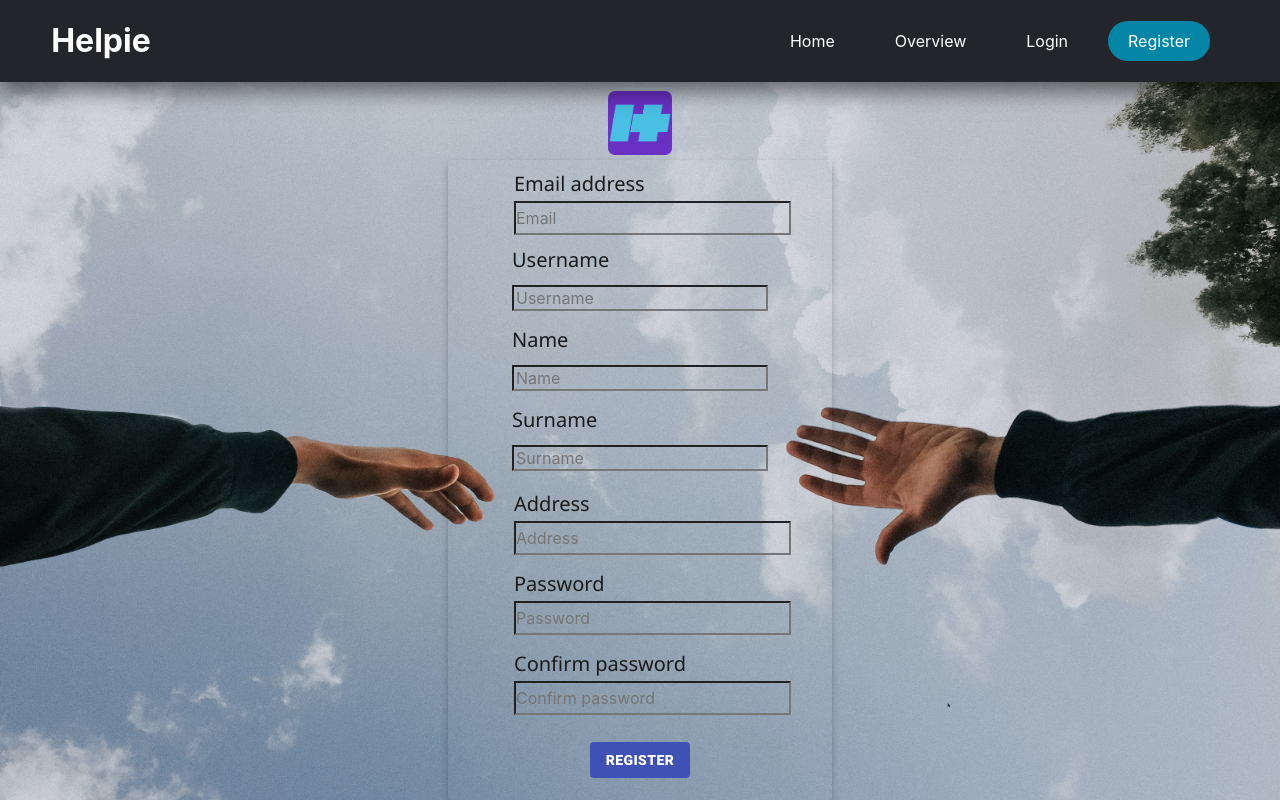
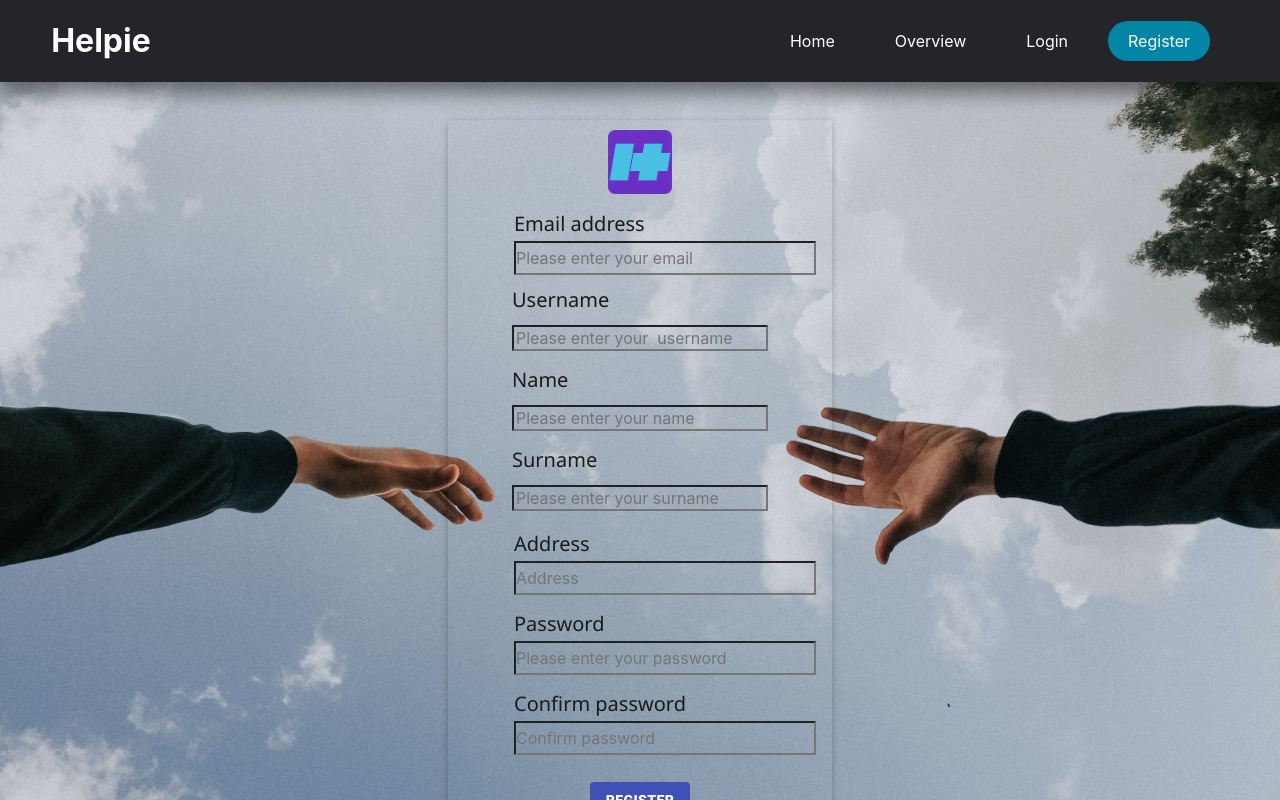
Before and after one commit to cristibctr/FrontEnd-Team2, a React (Create React App) app: page /register in a window 1280 px wide. Shown: the top 800 px of the page. Built offline with nearby package versions, Linux system fonts and the light colour scheme.

Commit message:
update login+register design

```diff
--- a/src/Login.js
+++ b/src/Login.js
@@ -5,6 +5,7 @@ import Logo from "./Logo"
 import { Redirect } from 'react-router-dom'
 import "./styles/Login.css"
 import { red } from "@material-ui/core/colors";
+
 
 const Wrapper = styled.div`
     @media only screen and (max-width : 399px) {
@@ -77,30 +78,31 @@ export default class Login extends Component {
     });
     const response = await fetch(request);
     const data = await response.json();
-    //console.log(data);
-    if(data.success == 1){
+    if (data.success == 1) {
+      //succes
       localStorage.setItem('token', data.token);
       this.props.LogIn(1);
       this.setRedirect();
+    } else {
+      //popup failed
+      alert("User not found!");
     }
-    else{
-      this.setState({
-        showError: true
-      })
+
   }
-  }
+
+
   render() {
     return (
 
       <div className="bodyLogin">
-        <div className="center">
-          <img src={require('./styles/LogoH-02.png').default} id="imageLogin" />
-        </div>
+
         <div>
 
           <div className="center">
             <form className="signup-containerLogin form-controlLogin" >
-              {this.state.showError ? <p className="center" style={{color: "red"}}>Email or password incorrect</p> : null}
+              <div className="center">
+                <img src={require('./styles/LogoH-02.png').default} id="imageLogin" />
+              </div>
               <div className="center textLogin">
                 <label>
                   <p id="textLogin">Email</p>
@@ -131,7 +133,7 @@ export default class Login extends Component {
               <div className="center">
                 <div className="custom-control custom-checkbox">
                   <input type="checkbox" className="custom-control-input" id="customCheck1" />
-                  <label className="custom-control-label" htmlFor="customCheck1">Remember me</label>
+                  <label className="custom-control-label" htmlFor="customCheck1" id="textLogin">Remember me</label>
                 </div>
               </div>
 
--- a/src/Register.js
+++ b/src/Register.js
@@ -103,20 +103,21 @@ export default class Register extends Component {
   render() {
     return (
       <div className="bodyRegister">
+
         <div className="center">
+          <form className="form-controlRegister signup-containerRegister">
+          <div className="center">
           <div className="center" >
             <img src={require('./styles/LogoH-02.png').default} id="imageRegister" />
           </div>
         </div>
-        <div className="center">
-          <form className="form-controlRegister signup-containerRegister">
             <div className="center">
               <label>
                 <p className="textRegister">Email address</p>
                 <input className="form__fieldRegister"
                   type="email"
                   name="email"
-                  placeholder="Email"
+                  placeholder="Please enter your email"
                   value={this.state.email}
                   onChange={this.handleChange}
                   required
@@ -129,7 +130,7 @@ export default class Register extends Component {
                 <input className="form__fieldRegister"
                   type="text"
                   name="username"
-                  placeholder="Username"
+                  placeholder="Please enter your  username"
                   value={this.state.username}
                   onChange={this.handleChange}
                   required
@@ -142,7 +143,7 @@ export default class Register extends Component {
                 <input className="form__fieldRegister"
                   type="text"
                   name="name"
-                  placeholder="Name"
+                  placeholder="Please enter your name"
                   value={this.state.name}
                   onChange={this.handleChange}
                   required
@@ -155,7 +156,7 @@ export default class Register extends Component {
                 <input className="form__fieldRegister"
                   type="text"
                   name="surname"
-                  placeholder="Surname"
+                  placeholder="Please enter your surname"
                   value={this.state.surname}
                   onChange={this.handleChange}
                   required
@@ -181,7 +182,7 @@ export default class Register extends Component {
                 <input className="form__fieldRegister"
                   type="password"
                   name="password"
-                  placeholder="Password"
+                  placeholder="Please enter your password"
                   value={this.state.password}
                   onChange={this.handleChange}
                   required
--- a/src/styles/Login.css
+++ b/src/styles/Login.css
@@ -42,7 +42,7 @@
   transform: translateY(-50%);
   height: 60%;
   width: 25%;
-  border-radius: 3px;
+  border-radius: 4px;
   fill-opacity: 0.5;
   box-shadow: 0px 3px 7px rgba(0,0,0,.25);
   display: grid;
--- a/src/styles/Register.css
+++ b/src/styles/Register.css
@@ -82,7 +82,7 @@ input[type=text] {
 .form__fieldRegister {
   font-family: inherit;
   font-size: 10px;
-  width: 110%;
+  width: 120%;
   border-bottom: 1;
   outline: 0;
   font-size: 1rem;
```
Also changed, not shown: 1 other file (tests, documents, lock files or other folders). Lines whose indentation alone changed are shown as unchanged.
